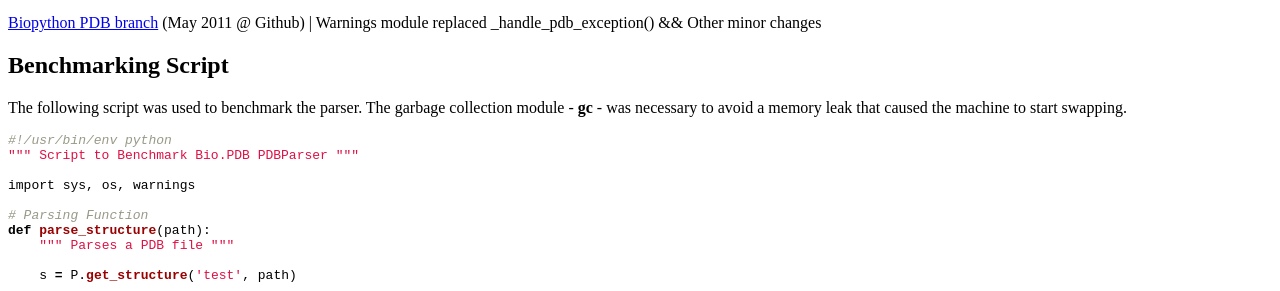
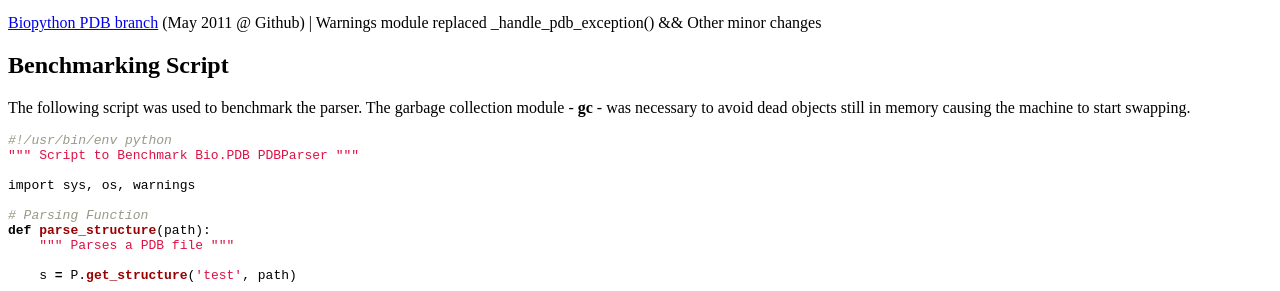
Before and after one commit to biopython/biopython.github.io, a Jekyll site: the page built from wiki/PDBParser.md, in a window 1280 px wide and 900 px high. Shown: the part 435-726 px from the top of the window. Built offline with Jekyll 4.4.1, drawn with Linux system fonts in a browser that asks for light colours.

Commit message:
/* Benchmarking Script */

````diff
--- a/wiki/PDBParser.md
+++ b/wiki/PDBParser.md
@@ -41,8 +41,8 @@ Benchmarking Script
 -------------------
 
 The following script was used to benchmark the parser. The garbage
-collection module - <b>gc</b> - was necessary to avoid a memory leak
-that caused the machine to start swapping.
+collection module - <b>gc</b> - was necessary to avoid dead objects
+still in memory causing the machine to start swapping.
 
 ``` python
 #!/usr/bin/env python
````
Also changed, not shown: 1 other file.
